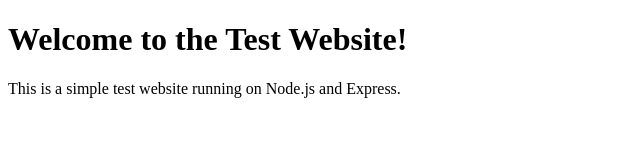
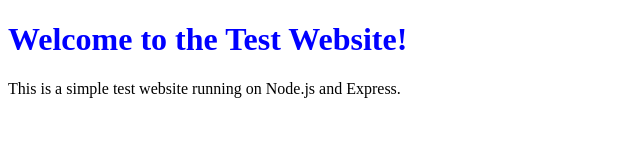
Before and after one commit to Stef-w98/dndwebsite, a website: page public/index.html in a window 1280 px wide. Shown: the whole page, without its empty margins (0-640 px from the left). Drawn offline with Linux system fonts and the light colour scheme.

Commit message:
Made text blue

```diff
--- a/public/index.html
+++ b/public/index.html
@@ -6,7 +6,7 @@
     <title>Test Website</title>
 </head>
 <body>
-<h1>Welcome to the Test Website!</h1>
+<h1 style="color: blue">Welcome to the Test Website!</h1>
 <p>This is a simple test website running on Node.js and Express.</p>
 </body>
 </html>
```
